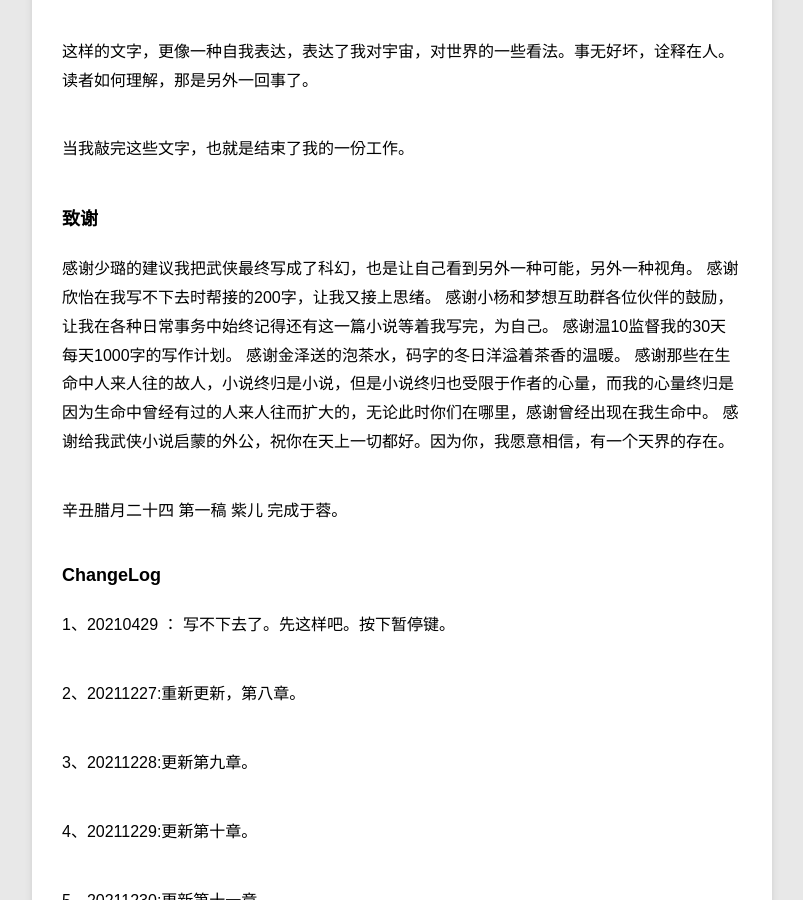
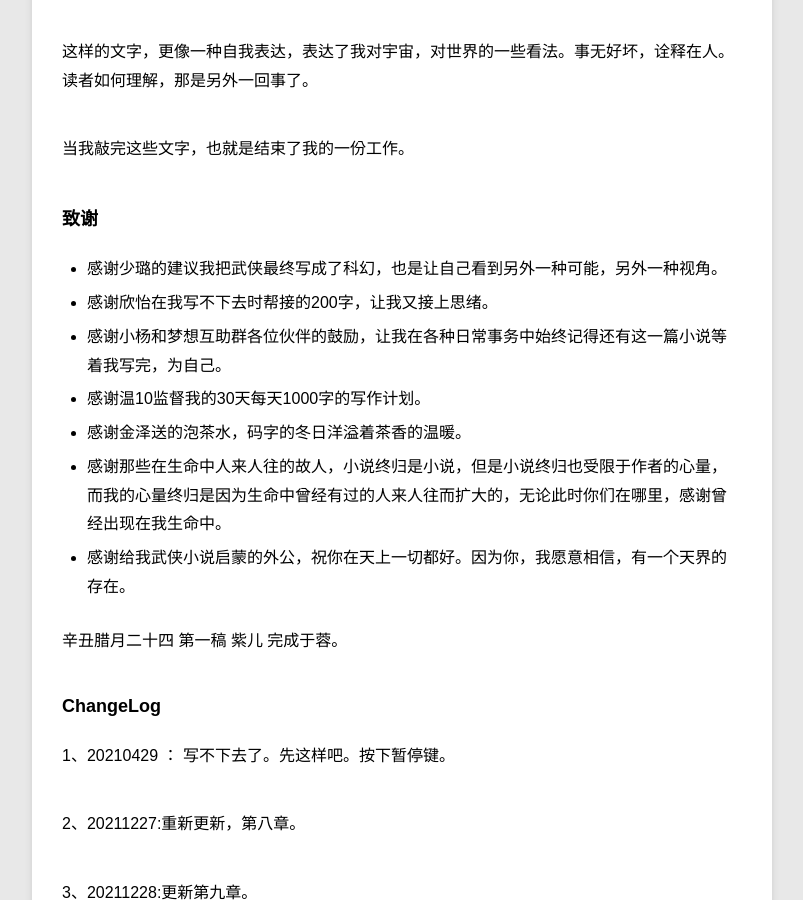
Before and after one commit to violettianjie/violettianjie.github.io, a Jekyll site: the page built from _posts/blog/2020-12-26-xiyu.md, in a window 1280 px wide and 900 px high, scrolled down 49855 px. Shown: the whole window, without its empty margins (78-881 px from the left). Built offline with Jekyll 4.4.1, drawn with Linux system fonts in a browser that asks for light colours.

```diff
--- a/_posts/blog/2020-12-26-xiyu.md
+++ b/_posts/blog/2020-12-26-xiyu.md
@@ -1121,13 +1121,13 @@ category: blog
 
 ### 致谢
 
-感谢少璐的建议我把武侠最终写成了科幻，也是让自己看到另外一种可能，另外一种视角。
-感谢欣怡在我写不下去时帮接的200字，让我又接上思绪。
-感谢小杨和梦想互助群各位伙伴的鼓励，让我在各种日常事务中始终记得还有这一篇小说等着我写完，为自己。
-感谢温10监督我的30天每天1000字的写作计划。
-感谢金泽送的泡茶水，码字的冬日洋溢着茶香的温暖。
-感谢那些在生命中人来人往的故人，小说终归是小说，但是小说终归也受限于作者的心量，而我的心量终归是因为生命中曾经有过的人来人往而扩大的，无论此时你们在哪里，感谢曾经出现在我生命中。
-感谢给我武侠小说启蒙的外公，祝你在天上一切都好。因为你，我愿意相信，有一个天界的存在。
+- 感谢少璐的建议我把武侠最终写成了科幻，也是让自己看到另外一种可能，另外一种视角。
+- 感谢欣怡在我写不下去时帮接的200字，让我又接上思绪。
+- 感谢小杨和梦想互助群各位伙伴的鼓励，让我在各种日常事务中始终记得还有这一篇小说等着我写完，为自己。
+- 感谢温10监督我的30天每天1000字的写作计划。
+- 感谢金泽送的泡茶水，码字的冬日洋溢着茶香的温暖。
+- 感谢那些在生命中人来人往的故人，小说终归是小说，但是小说终归也受限于作者的心量，而我的心量终归是因为生命中曾经有过的人来人往而扩大的，无论此时你们在哪里，感谢曾经出现在我生命中。
+- 感谢给我武侠小说启蒙的外公，祝你在天上一切都好。因为你，我愿意相信，有一个天界的存在。
 
 
 
```
